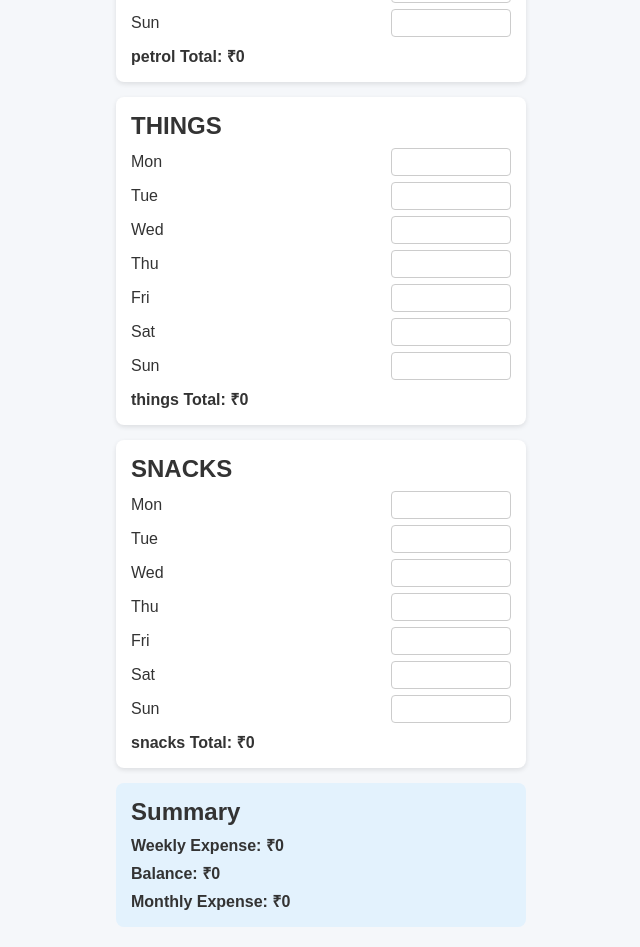
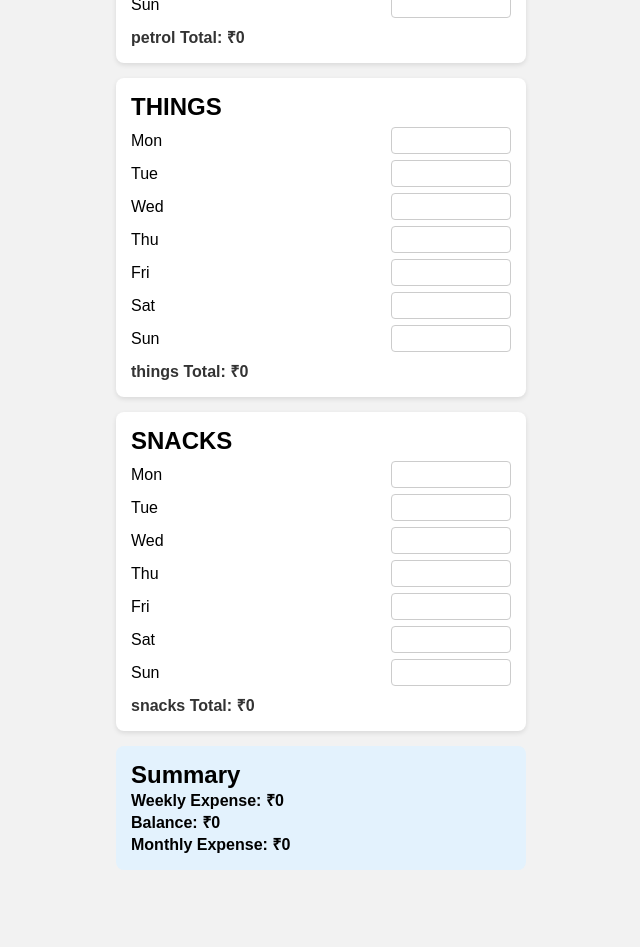
Before and after one commit to RadhakrishnanSA/Money_manager, a React (Vite) app: page / in a window 1280 px wide. Shown: the part 720-1667 px from the top of the page, without its empty margins (319-959 px from the left). After the commit the page ends 1610 px from the top, so only its background shows below. Built offline with nearby package versions, Linux system fonts and the light colour scheme.

Commit message:
Update index.css

```diff
--- a/src/index.css
+++ b/src/index.css
@@ -5,19 +5,7 @@
 }
 
 body {
-  background-color: #f5f7fa;
-  color: #333;
+  font-family: Arial, sans-serif;
+  background: #f2f2f2;
   min-height: 100vh;
 }
-
-input {
-  font-size: 14px;
-}
-
-h2 {
-  margin-bottom: 8px;
-}
-
-p {
-  margin-top: 6px;
-}
```
